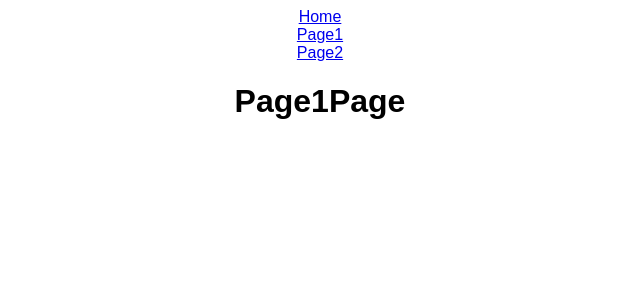
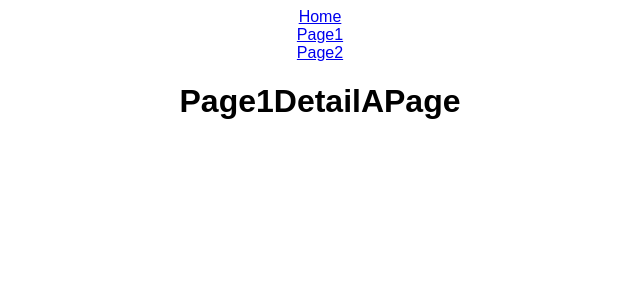
Before and after one commit to aion0721/react-router-sample, a React (Create React App) app: page /page1/detailA in a window 1280 px wide. Shown: the top 300 px of the page, without its empty margins (320-960 px from the left). Built offline with nearby package versions, Linux system fonts and the light colour scheme; the HTML template or start-up script is replaced by a standard one.

Commit message:
Nested Page

```diff
--- a/src/App.js
+++ b/src/App.js
@@ -1,6 +1,8 @@
 import { BrowserRouter,Link,Switch, Route } from 'react-router-dom'
 import { Home } from "./Home";
 import { Page1 } from "./Page1";
+import { Page1DetailA } from './Page1DetailA';
+import { Page1DetailB } from './Page1DetailB';
 import { Page2 } from "./Page2";
 import "./styles.css";
 
@@ -18,9 +20,14 @@ export default function App() {
         <Route exact path="/">
           <Home />
         </Route>
-        <Route path="/page1">
-          <Page1 />
-        </Route>
+        <Route path='/page1' render={() => (
+          <Switch>
+            <Route exact path="/page1"><Page1 /></Route>
+            <Route exact path="/page1/detailA"><Page1DetailA /></Route>
+            <Route exact path="/page1/detailB"><Page1DetailB /></Route>
+          </Switch>
+         )}
+        />
         <Route path="/page2">
           <Page2 />
         </Route>
--- a/src/Page1.jsx
+++ b/src/Page1.jsx
@@ -1,6 +1,7 @@
+import { Link } from "react-router-dom"
 
 export const Page1 = () =>{
     return(
-        <div><h1>Page1Page</h1></div>
+        <div><h1>Page1Page</h1><Link to="/page1/detaila">DetailA</Link><Link to="/page1/detailb">DetailB</Link></div>
     )
 }
--- /dev/null
+++ b/src/Page1DetailA.jsx
@@ -0,0 +1,6 @@
+
+export const Page1DetailA = () =>{
+    return(
+        <div><h1>Page1DetailAPage</h1></div>
+    )
+}
--- /dev/null
+++ b/src/Page1DetailB.jsx
@@ -0,0 +1,6 @@
+
+export const Page1DetailB = () =>{
+    return(
+        <div><h1>Page1DetailBPage</h1></div>
+    )
+}
```
